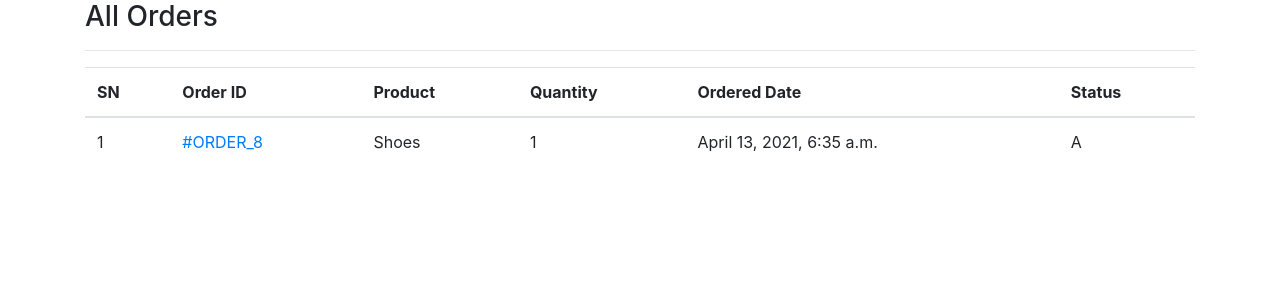
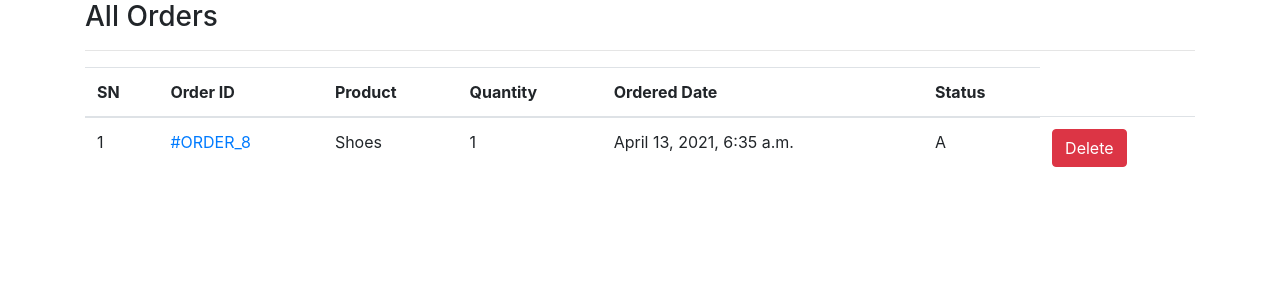
Before and after one commit to GrishmaChapagain/Hamro, a Django app: page /admin-all-orders333333333/ in a window 1280 px wide. Shown: the part 56-356 px from the top of the page. Run offline with Django 3.2, Linux system fonts and the light colour scheme; data comes from the database, SQL or seed files in the repository; both versions use the stored data as it was after the commit; some libraries are stand-ins or nearby versions.

Commit message:
orders can be deleted from admin panel

```diff
--- a/ecommerce/admins/templates/admins/adminorderlist.html
+++ b/ecommerce/admins/templates/admins/adminorderlist.html
@@ -8,7 +8,8 @@
 <div class="container">
     <div class="row">
         <div class="col-md-12">
-            <h3>All Orders</h3><hr>
+            <h3>All Orders</h3>
+            <hr>
             <table class="table">
                 <thead>
                     <tr>
@@ -30,6 +31,13 @@
                         <td>{{order.ordered_date}}</td>
                         <td>{{order.status}}</td>
 
+                        <td>
+                            <form action="{% url 'deleteorder' order.id %}" method="POST" class="d-inline">
+                                {% csrf_token %}
+                                <input type="submit" value="Delete" class="btn btn-danger"
+                                    onclick="return confirm('Are you sure want to delete order user?')" />
+                            </form>
+                        </td>
                     </tr>
                     {% endfor %}
                 </tbody>
--- a/ecommerce/admins/urls.py
+++ b/ecommerce/admins/urls.py
@@ -16,6 +16,7 @@ urlpatterns=[
          name="adminproductcreate"),
     path('updateproduct<int:id>/',
          views.update_product.as_view(), name="updateproduct"),
-   path('deleteproduct/<int:id>/', views.delete_product, name='deleteproduct')
+    path('deleteproduct/<int:id>/', views.delete_product, name='deleteproduct'),
+    path('deleteorder/<int:id>/', views.delete_order, name='deleteorder'),
 
 ]
```
Also changed, not shown: ecommerce/admins/views.py (+9 -0 lines), ecommerce/products/templates/pr/base.html (+7 -0 lines), ecommerce/admins/templates/admins/adminproductlist.html (line endings or trailing spaces), ecommerce/db.sqlite3.
